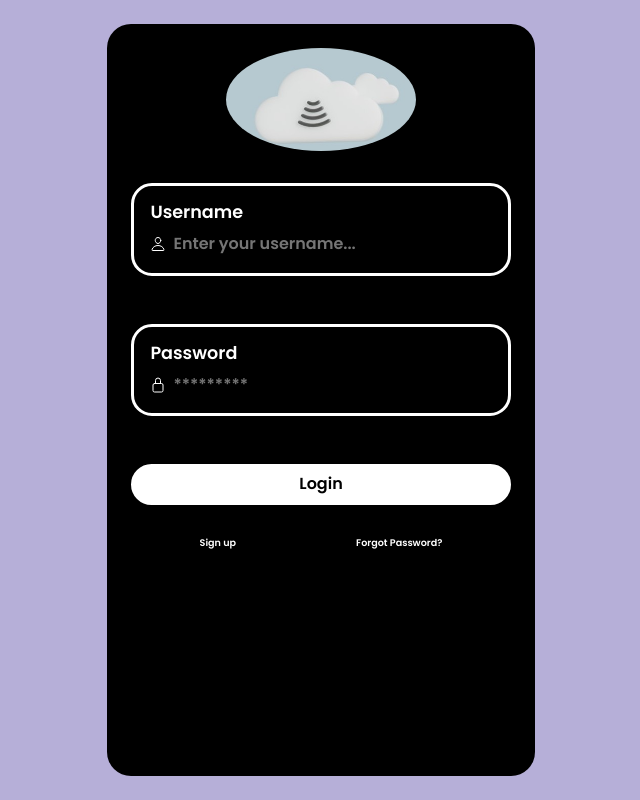
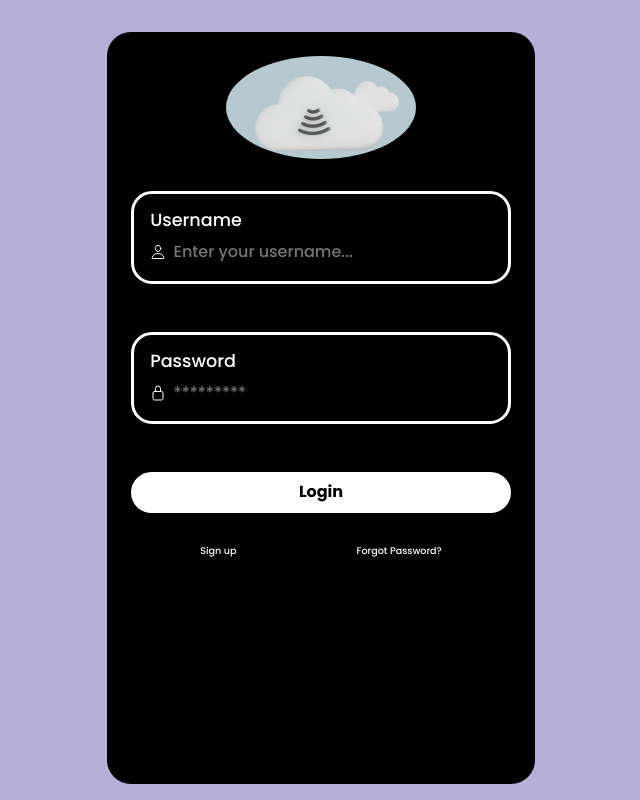
Before and after one commit to Juwonthefirst/File-upload, a Flask app: template templates/mock.html in a window 1280 px wide. Shown: the whole page, without its empty margins (319-959 px from the left). Run offline with Flask 3, Linux system fonts and the light colour scheme; the template is opened without the code that fills it, so the values that code supplies are empty; parts of the project's set-up code (start-up, migrations or seed data) failed here and were passed over; some libraries are stand-ins or nearby versions.

Commit message:
update login_style.css

```diff
--- a/static/css/login_style.css
+++ b/static/css/login_style.css
@@ -1,6 +1,6 @@
 * {
   font-family: "Poppins";
-  font-weight: 600;
+  font-weight: 500;
 }
 
 body{
@@ -30,7 +30,9 @@ input{
     flex-direction: column;
     gap: 3em;
 }
+
 .screen{
+    margin-top: 1em;
     background-color: black;
     padding: 1.5rem;
     display:flex;
@@ -85,7 +87,8 @@ ion-icon{
     background-color: white;
     color: black;
     width: 100%;
-    height: 100%
+    height: 100%;
+    font-weight: 700;
 }
 
 .smalls{
```
